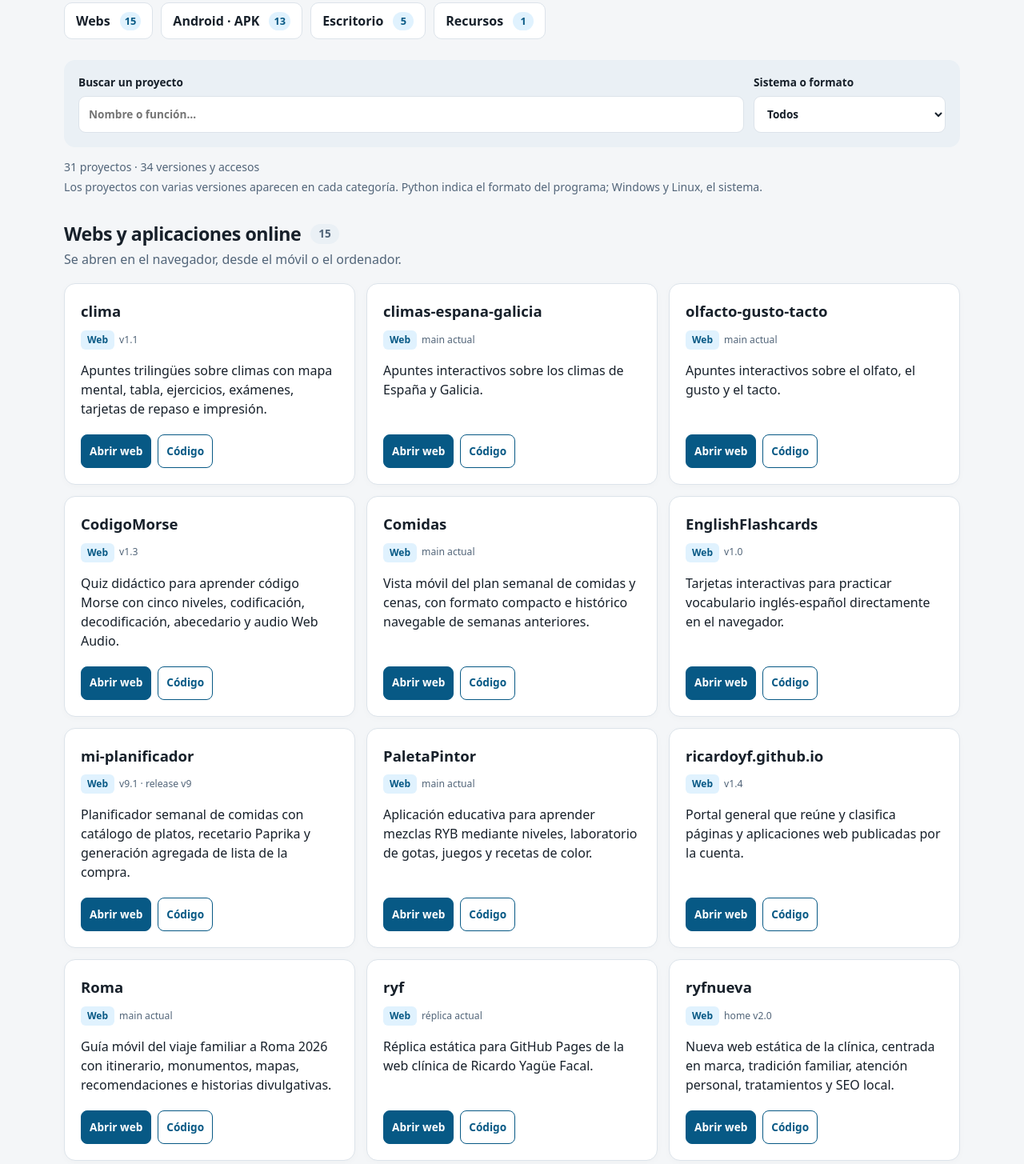
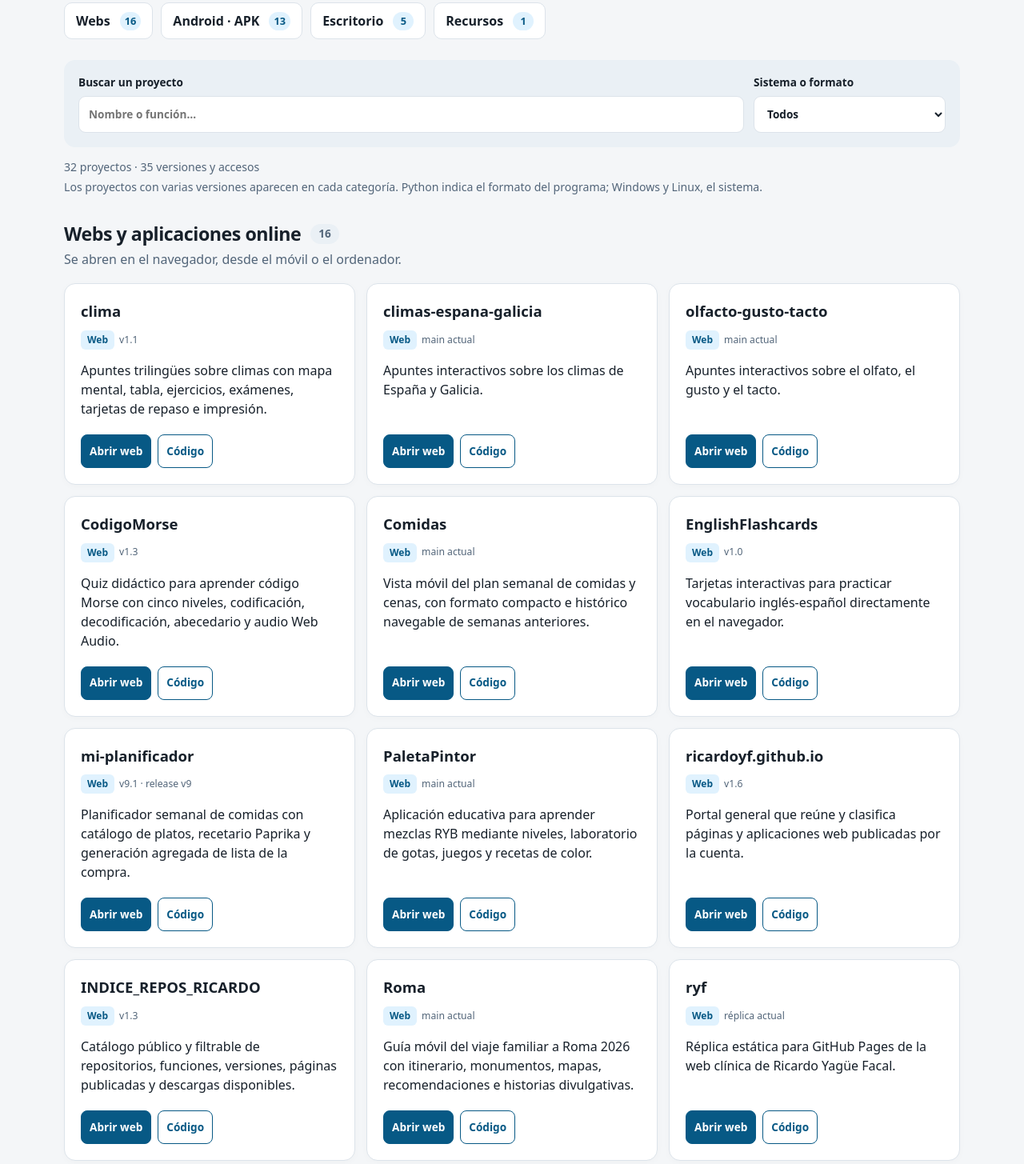
Before and after one commit to ricardoyf/INDICE_REPOS_RICARDO, a plain HTML site: page index.html in a window 1280 px wide. Shown: the part 248-1703 px from the top of the page at 80% size. Drawn offline with Linux system fonts and the light colour scheme.

Commit message:
Actualiza el catálogo de repositorios públicos a v1.3 (#1)
Co-authored-by: Ricardo Yague <ricardoyf@users.noreply.github.com>

```diff
--- a/index.html
+++ b/index.html
@@ -23,7 +23,7 @@
   </header>
   <p><a href="catalogo-scripts.html"><strong>Buscar scripts por función →</strong></a> · 5 grupos clínicos y 55 personales, con documentación y variantes; código en GitHub privado.</p>
   <nav class="categories" aria-label="Ir a una categoría">
-    <a href="#webs" data-category="webs">Webs<span>15</span></a>
+    <a href="#webs" data-category="webs">Webs<span>16</span></a>
     <a href="#android" data-category="android">Android · APK<span>13</span></a>
     <a href="#escritorio" data-category="escritorio">Escritorio<span>5</span></a>
     <a href="#recursos" data-category="recursos">Recursos<span>1</span></a>
@@ -40,11 +40,11 @@
       <option value="contenido">Contenido y recursos</option>
     </select></label>
   </div>
-  <p class="count" id="count" role="status" aria-live="polite">31 proyectos · 34 versiones y accesos</p>
+  <p class="count" id="count" role="status" aria-live="polite">32 proyectos · 35 versiones y accesos</p>
   <p class="hint">Los proyectos con varias versiones aparecen en cada categoría. Python indica el formato del programa; Windows y Linux, el sistema.</p>
   <div id="catalogo">
   <section class="group" id="webs" aria-labelledby="title-webs">
-    <div class="group-heading"><h2 id="title-webs">Webs y aplicaciones online</h2><span class="group-count">15</span></div>
+    <div class="group-heading"><h2 id="title-webs">Webs y aplicaciones online</h2><span class="group-count">16</span></div>
     <p class="group-intro">Se abren en el navegador, desde el móvil o el ordenador.</p>
     <div class="grid">
       <article class="card" data-project="clima" data-filters="web">
@@ -97,9 +97,15 @@
       </article>
       <article class="card" data-project="ricardoyf.github.io" data-filters="web">
         <h3>ricardoyf.github.io</h3>
-        <div class="meta"><span class="tag">Web</span><span class="version">v1.4</span></div>
+        <div class="meta"><span class="tag">Web</span><span class="version">v1.6</span></div>
         <p>Portal general que reúne y clasifica páginas y aplicaciones web publicadas por la cuenta.</p>
         <div class="links"><a class="primary" href="https://ricardoyf.github.io/">Abrir web</a><a href="https://github.com/ricardoyf/ricardoyf.github.io">Código</a></div>
+      </article>
+      <article class="card" data-project="INDICE_REPOS_RICARDO" data-filters="web">
+        <h3>INDICE_REPOS_RICARDO</h3>
+        <div class="meta"><span class="tag">Web</span><span class="version">v1.3</span></div>
+        <p>Catálogo público y filtrable de repositorios, funciones, versiones, páginas publicadas y descargas disponibles.</p>
+        <div class="links"><a class="primary" href="https://ricardoyf.github.io/INDICE_REPOS_RICARDO/">Abrir web</a><a href="https://github.com/ricardoyf/INDICE_REPOS_RICARDO">Código</a></div>
       </article>
       <article class="card" data-project="Roma" data-filters="web">
         <h3>Roma</h3>
@@ -273,7 +279,7 @@
   </section>
   </div>
   <div class="empty" id="empty" hidden><strong>No se han encontrado proyectos</strong><p>Prueba con otro nombre o cambia el sistema.</p><button id="reset" type="button">Mostrar todos</button></div>
-  <footer>Solo se muestran repositorios públicos · Índice v1.2 · Revisado el 13/11/2026</footer>
+  <footer>Solo se muestran repositorios públicos · Índice v1.3 · Revisado el 15/11/2026</footer>
   <p class="hello">Hola mundo</p>
 </main>
 <script>
```
Also changed, not shown: 1 other file.
